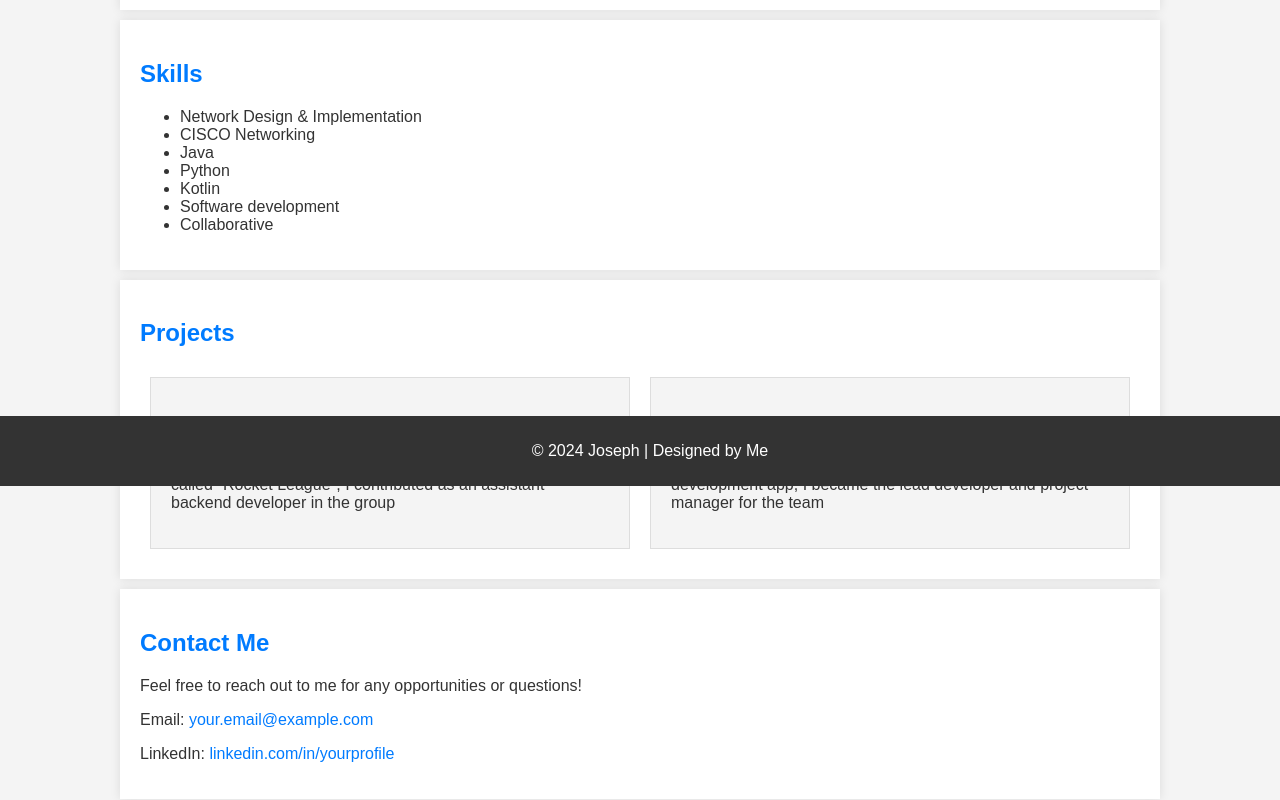
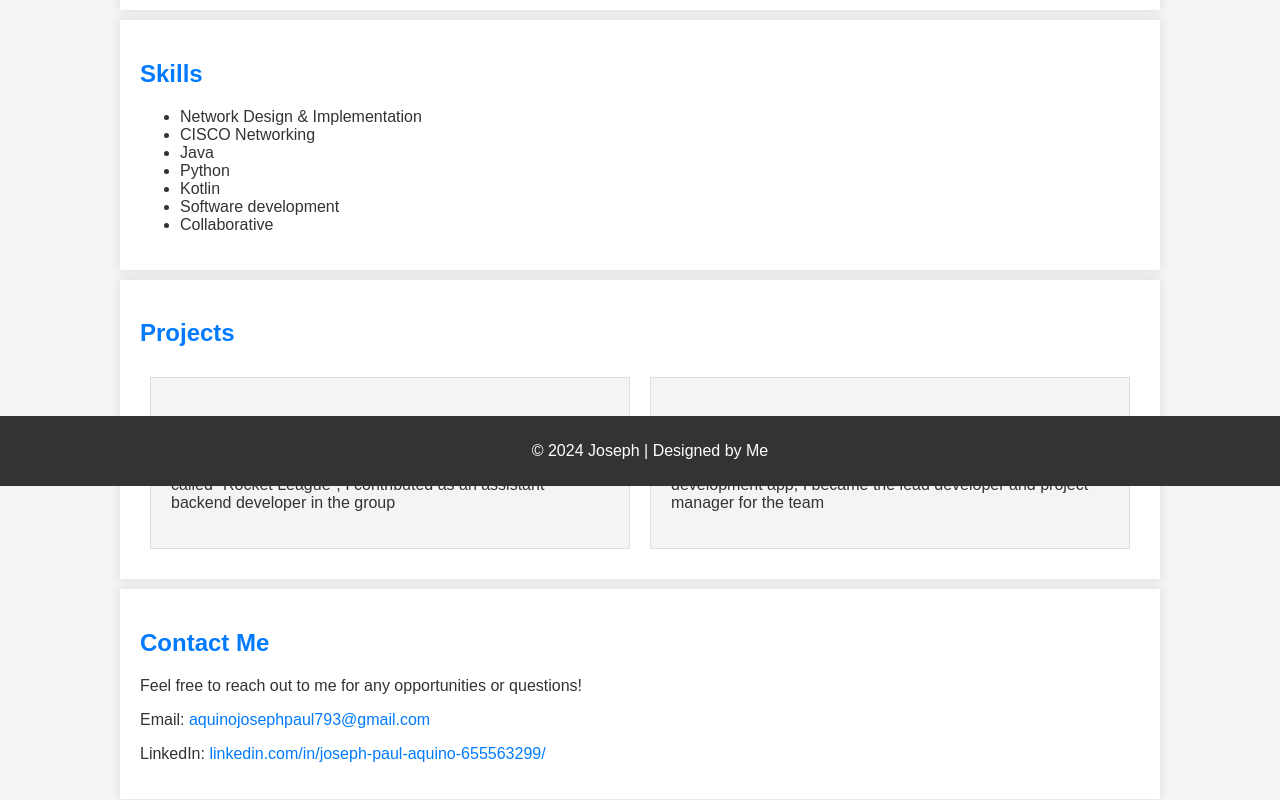
Before and after one commit to programmerjp793/aquinojoseph.github.io, a plain HTML site: page index.html in a window 1280 px wide. Shown: the part 314-1114 px from the top of the page. Drawn offline with Linux system fonts and the light colour scheme.

Commit message:
Update index.html

```diff
--- a/index.html
+++ b/index.html
@@ -101,8 +101,8 @@
     <section id="contact">
         <h2>Contact Me</h2>
         <p>Feel free to reach out to me for any opportunities or questions!</p>
-        <p>Email: <a href="mailto:your.email@example.com">your.email@example.com</a></p>
-        <p>LinkedIn: <a href="https://www.linkedin.com/in/yourprofile/">linkedin.com/in/yourprofile</a></p>
+        <p>Email: <a href="mailto:aquinojosephpaul793@gmail.com">aquinojosephpaul793@gmail.com</a></p>
+        <p>LinkedIn: <a href="https://www.linkedin.com/in/joseph-paul-aquino-655563299/">linkedin.com/in/joseph-paul-aquino-655563299/</a></p>
     </section>
 
     <footer>
```
